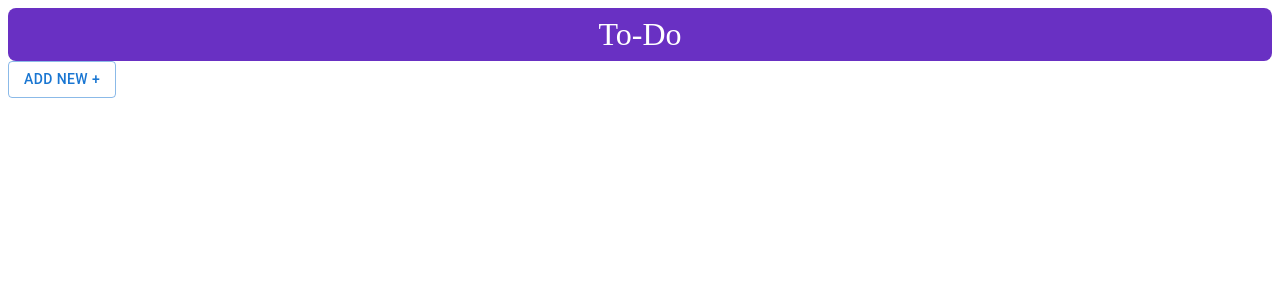
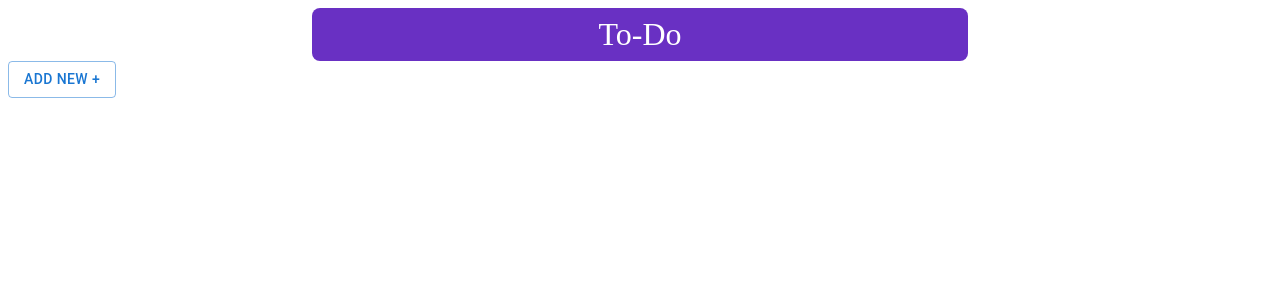
Before and after one commit to RyanvanToorn/to-do-app, a React (Vite) app: page / in a window 1280 px wide. Shown: the top 300 px of the page. Built offline with nearby package versions, Linux system fonts and the light colour scheme.

Commit message:
Added MUI Card Wrapper for To-Do items

```diff
--- a/src/App.tsx
+++ b/src/App.tsx
@@ -1,13 +1,15 @@
 import Button from "@components/Button";
 import Title from "@components/Title";
+import { useDeviceClass } from "./hooks/useDeviceClass";
 
 function App() {
+  // Applies a conditional class to the <body> element.
+  useDeviceClass();
+
   return (
     <div>
-      <Title text="To-Do" deviceType="desktop" />
-      <Button variant="outlined" deviceType="desktop">
-        Add New +
-      </Button>
+      <Title text="To-Do" />
+      <Button variant="outlined">Add New +</Button>
     </div>
   );
 }
--- /dev/null
+++ b/src/components/Card/Card.module.css
@@ -0,0 +1,4 @@
+.button {
+  font-weight: bold;
+  text-transform: none;
+}
--- /dev/null
+++ b/src/components/Card/Card.types.ts
@@ -0,0 +1,4 @@
+import type { CardProps as MUICardProps } from "@mui/material";
+import type { StandardProps } from "types_shared/common.types";
+
+export interface CardProps extends MUICardProps, StandardProps {}
--- /dev/null
+++ b/src/components/Card/index.ts
@@ -0,0 +1,2 @@
+export { default } from "./Card";
+export * from "./Card.types";
--- a/src/components/Title/Title.module.css
+++ b/src/components/Title/Title.module.css
@@ -1,13 +1,24 @@
+/* ===== Generic Styles ===== */
 .Title {
+  padding: var(--space-s) var(--space-m);
+  background-color: var(--color-9);
+  border-radius: var(--space-s);
+  display: flex;
+  justify-content: center;
+}
+
+.TitleWrapper {
   display: flex;
   flex-direction: row;
   justify-content: center;
-  padding: var(--space-s) var(--space-m);
-  background-color: var(--color-9);
-  border-radius: var(--space-s);
 }
 
 .Label {
   font-size: var(--font-size-h2);
   color: white;
 }
+
+/* ===== Device Type Specific Styles ===== */
+:global(body.device-desktop) .Title {
+  width: 50%;
+}
--- a/src/components/Title/Title.tsx
+++ b/src/components/Title/Title.tsx
@@ -6,8 +6,10 @@ const Title: React.FC<TitleProps> = ({ text = "To-Do", isVisible = true, extende
   if (!isVisible) return null;
 
   return (
-    <div className={`${TitleStyles.Title} title-wrapper ${extendedClass}`} style={inlineStyles}>
-      <label className={`${TitleStyles.Label} title-label`}>{text}</label>
+    <div className={`${TitleStyles.TitleWrapper} title-wrapper ${extendedClass}`} style={inlineStyles}>
+      <div className={`${TitleStyles.Title} title`}>
+        <label className={`${TitleStyles.Label} title-label`}>{text}</label>
+      </div>
     </div>
   );
 };
--- /dev/null
+++ b/src/hooks/useDeviceClass.ts
@@ -0,0 +1,27 @@
+import { useEffect } from "react";
+
+export function useDeviceClass() {
+  useEffect(() => {
+    const setDeviceClass = () => {
+      const width = window.innerWidth;
+      const body = document.body;
+
+      body.classList.remove("device-mobile", "device-tablet", "device-desktop");
+
+      if (width < 600) {
+        body.classList.add("device-mobile");
+      } else if (width >= 600 && width < 960) {
+        body.classList.add("device-tablet");
+      } else {
+        body.classList.add("device-desktop");
+      }
+    };
+
+    setDeviceClass(); // First run
+    window.addEventListener("resize", setDeviceClass);
+
+    return () => {
+      window.removeEventListener("resize", setDeviceClass);
+    };
+  }, []);
+}
--- a/src/types_shared/common.types.ts
+++ b/src/types_shared/common.types.ts
@@ -5,8 +5,4 @@ export interface StandardProps {
   isVisible?: boolean;
   extendedClass?: string;
   inlineStyles?: CSSProperties;
-  deviceType: DeviceType;
 }
-
-// Essentially a Static entity for the device types (primarily used in styling)
-export type DeviceType = "mobile" | "tablet" | "desktop";
```
Also changed, not shown: src/components/Card/Card.tsx (added, +18 -0 lines), src/hooks/useDeviceType.ts (deleted, +0 -15 lines).
